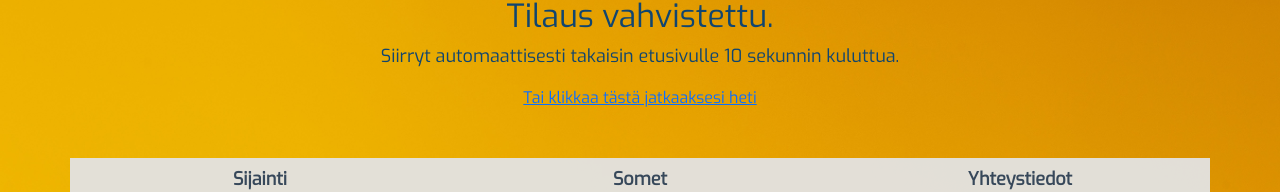
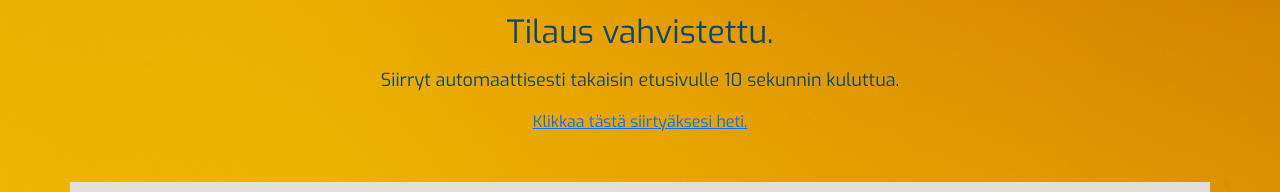
Before and after one commit to n0laja00/kirjakauppa, a React (Create React App) app: page /OrderConfirmed in a window 1280 px wide. Shown: the part 290-482 px from the top of the page. Built offline with nearby package versions, Linux system fonts and the light colour scheme.

Commit message:
tekstiä muutettu ja korjattu yksi radio button

```diff
--- a/src/registryComponents/OrderConfirmed.js
+++ b/src/registryComponents/OrderConfirmed.js
@@ -9,9 +9,9 @@ export default function OrderConfirmed() {
 
     return (
         <div className="col-12 text-center">
-            <h2>Tilaus vahvistettu.</h2>
+            <h2 className="my-3">Tilaus vahvistettu.</h2>
             <p>Siirryt automaattisesti takaisin etusivulle 10 sekunnin kuluttua.</p>
-            <Link to="/">Tai klikkaa tästä jatkaaksesi heti</Link>
+            <Link to="/">Klikkaa tästä siirtyäksesi heti.</Link>
         </div>
     )
 }
--- a/src/registryComponents/Registry.js
+++ b/src/registryComponents/Registry.js
@@ -160,8 +160,8 @@ export default function Registry() {
                                 </label>
                             </div>
                             <div className="form-check form-control-lg">
-                                <input className="form-check-input" type="radio" name="shippingMethod" id="shippingMethodRadios3" value="pikaposti" onClick={e => setShippingMethod(e.target.value)}/>
-                                <label className="form-check-label" for="shippingMethodRadios3">
+                                <input className="form-check-input" type="radio" name="shippingMethod" id="shippingMethodRadios4" value="pikaposti" onClick={e => setShippingMethod(e.target.value)}/>
+                                <label className="form-check-label" for="shippingMethodRadios4">
                                     Pikaposti (Matkahuolto)
                                 </label>
                             </div>
```
